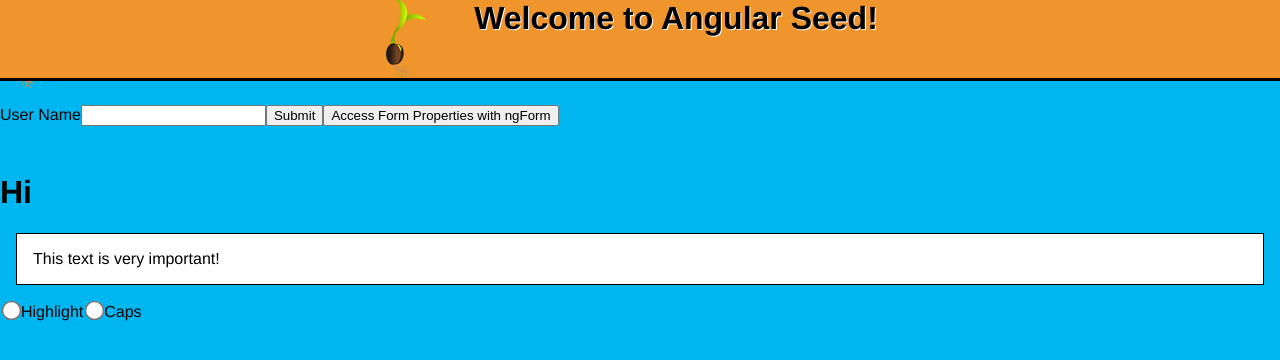
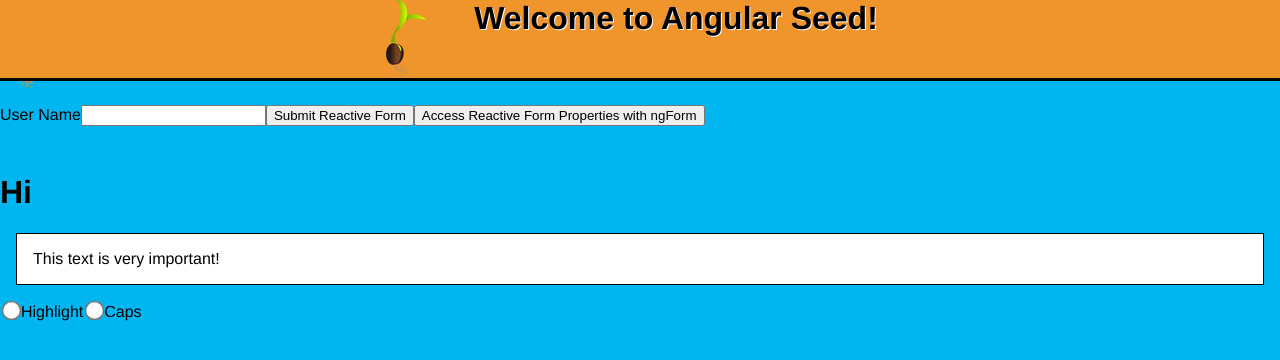
Before and after one commit to kevinruse/angular-v10-seed-code, an Angular app: page / in a window 1280 px wide. Shown: the top 360 px of the page. Built offline with nearby package versions, Linux system fonts and the light colour scheme.

Commit message:
practice exercise convert the template-driven form to a reactive form

```diff
--- a/src/app/app.module.ts
+++ b/src/app/app.module.ts
@@ -1,4 +1,4 @@
-import { FormsModule } from '@angular/forms';
+import { FormsModule, ReactiveFormsModule } from '@angular/forms';
 import { BrowserModule } from '@angular/platform-browser';
 import { NgModule } from '@angular/core';
 
@@ -15,7 +15,8 @@ import { LoginComponent } from './login/login.component';
 @NgModule({
     imports:      [ BrowserModule,
                     FontAwesomeModule,
-                    FormsModule],
+                    FormsModule,
+                    ReactiveFormsModule],
     declarations: [ AppComponent,
                     HeaderComponent,
                     ChildComponent,
--- a/src/app/login/login.component.html
+++ b/src/app/login/login.component.html
@@ -1,11 +1,23 @@
-<form #userNameForm="ngForm"
+<!--<form #userNameForm="ngForm"
       (ngSubmit)="onSubmit(userNameForm.value)">
     <label for="userName">User Name</label>
     <input type="text"
            id="userName"
            name="userName"
            [(ngModel)]="userName">
-    <button type="submit">Submit</button>
-    <button type="button" (click)="log(userNameForm)">Access Form Properties with ngForm</button>
+    <button type="submit">Submit Template-Driven Form</button>
+    <button (click)="log(userNameForm)">Log Template Form Properties with ngForm</button></form>
+<h1>Hi {{ userName }}</h1>-->
+
+<form [formGroup]="nameForm"
+      (ngSubmit)="onSubmit(nameForm.value)">
+    <label for="userName">User Name</label>
+    <input type="text"
+           id="userName"
+           name="userName"
+           formControlName="userName">
+    <button type="submit">Submit Reactive Form</button>
+
+    <button (click)="log(nameForm)">Access Reactive Form Properties with ngForm</button>
 </form>
-<h1>Hi {{ userName }}</h1>
+<h1>Hi {{ userName.value }}</h1>
--- a/src/app/login/login.component.ts
+++ b/src/app/login/login.component.ts
@@ -1,26 +1,31 @@
 import { Component, OnInit } from '@angular/core';
+import { FormBuilder, FormGroup} from '@angular/forms';
 
 @Component({
   selector: 'app-login',
-  templateUrl: './login.component.html',
-  styleUrls: ['./login.component.css']
+  templateUrl: './login.component.html'
 })
+
 export class LoginComponent implements OnInit {
 
-  userName: string;
+  nameForm: FormGroup;
+  userName: any;
 
-  onSubmit(form: any): void {
-    console.log('you submitted value: ', form);
+  constructor(private formBuilder: FormBuilder) {
+    this.nameForm = formBuilder.group({
+      'userName' : [null]
+    });
+    this.userName = this.nameForm.controls['userName'];
   }
 
-  log(val) {
+  onSubmit(formValues): void {
+    console.log(formValues);
+  }
+
+  log(val): void {
     console.log(val);
   }
 
-
-  constructor() { }
-
   ngOnInit(): void {
   }
-
 }
```
